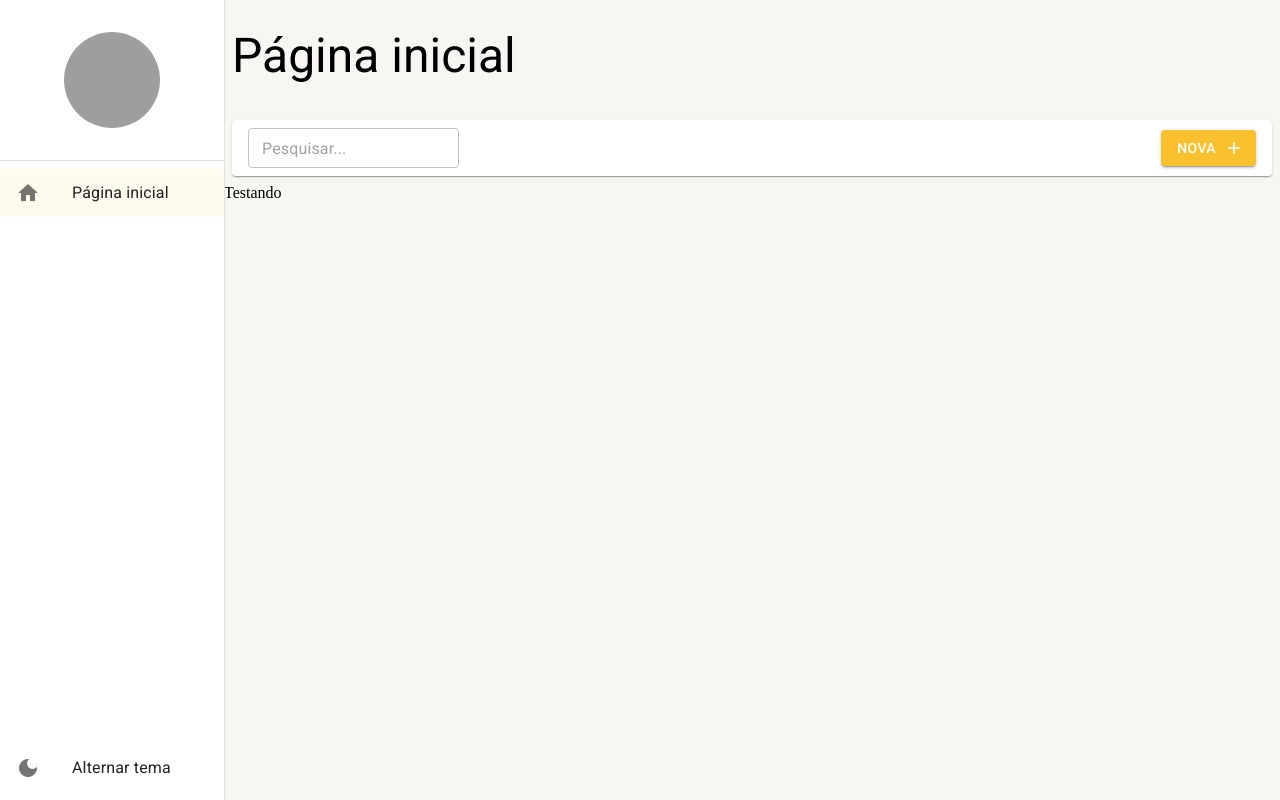
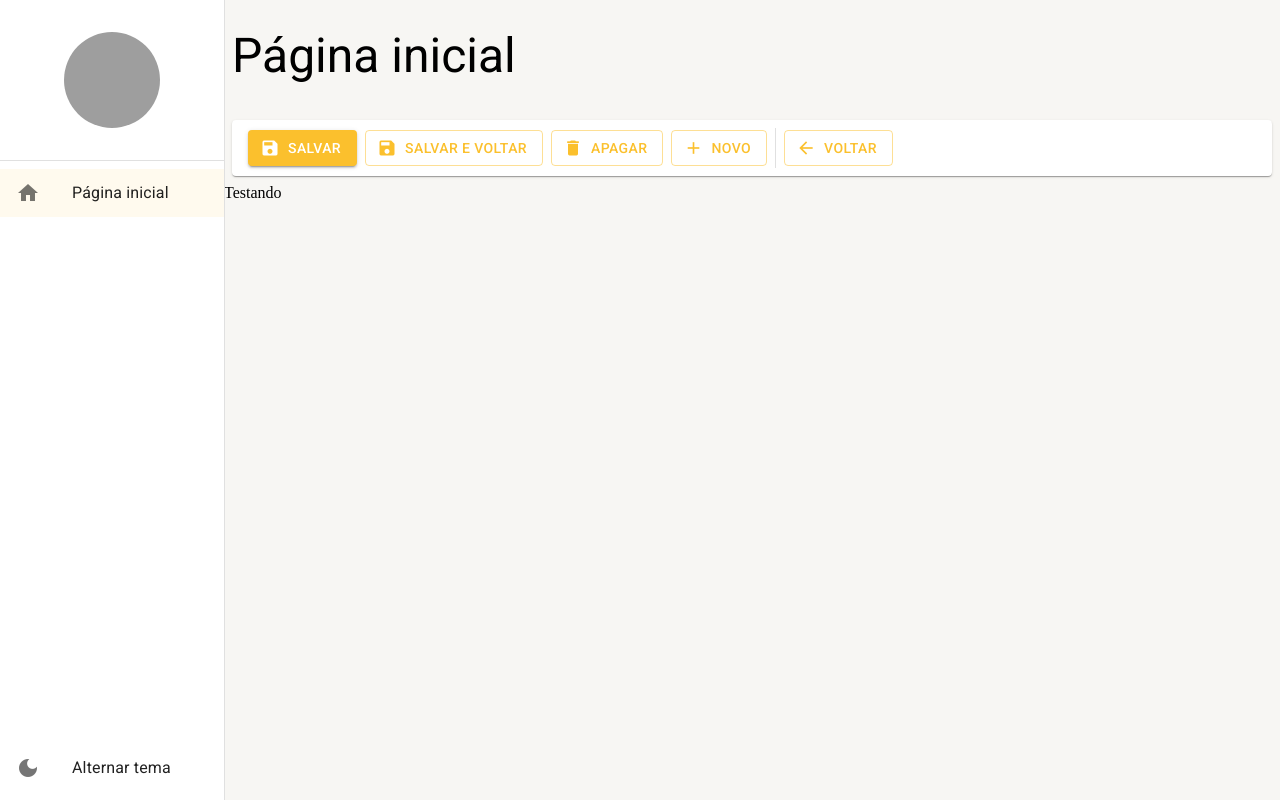
Before and after one commit to DrikaAdriana/materialui, a React (Create React App) app: page /pagina-inicial in a window 1280 px wide. Built offline with nearby package versions, Linux system fonts and the light colour scheme; grey boxes are pictures that could not be loaded.

Commit message:
adicionando botões e detalhes

```diff
--- a/src/pages/dashboard/Dashboard.tsx
+++ b/src/pages/dashboard/Dashboard.tsx
@@ -1,4 +1,5 @@
-import { FerramentasDaListagem } from '../../shared/components';
+
+import { FerramentasDeDetalhe } from '../../shared/components/ferramentas-de-detalhes/FerramentasDeDetalhe';
 import { LayoutBaseDePagina } from '../../shared/layouts';
 
 export const Dashboard = () => {
@@ -7,10 +8,7 @@ export const Dashboard = () => {
     <LayoutBaseDePagina
       titulo='Página inicial'
       barraDeFerramentas={(
-        <FerramentasDaListagem
-          mostrarInputBusca
-          textoBotaoNovo='Nova'
-        />
+        <FerramentasDeDetalhe/>
       )}>
            Testando
     </LayoutBaseDePagina>);
--- /dev/null
+++ b/src/shared/components/ferramentas-de-detalhes/FerramentasDeDetalhe.tsx
@@ -0,0 +1,47 @@
+import { Box, Paper, useTheme, Icon, Button, Divider} from '@mui/material';
+
+export const FerramentasDeDetalhe: React.FC = () => {
+  const theme = useTheme();
+
+  return (
+    <Box
+      gap={1}
+      marginX={1}
+      padding={1}
+      paddingX={2}
+      display='flex'
+      alignItems='center'
+      height={theme.spacing(5)}
+      component={Paper}
+    >
+      <Button
+        color='primary'
+        variant='contained'
+        startIcon={<Icon>save</Icon>}
+      >Salvar</Button>
+      <Button
+        color='primary'
+        variant='outlined'
+        startIcon={<Icon>save</Icon>}
+      >Salvar e voltar</Button>
+      <Button
+        color='primary'
+        variant='outlined'
+        startIcon={<Icon>delete</Icon>}
+      >Apagar</Button>
+      <Button
+        color='primary'
+        variant='outlined'
+        startIcon={<Icon>add</Icon>}
+      >Novo</Button>
+
+      <Divider variant='middle' orientation='vertical' />
+
+      <Button
+        color='primary'
+        variant='outlined'
+        startIcon={<Icon>arrow_back</Icon>}
+      >VOLTAR</Button>
+    </Box>
+  );
+};
--- a/src/shared/components/index.ts
+++ b/src/shared/components/index.ts
@@ -1,3 +1,4 @@
 
 export * from './ferramentas-da-listagem/FerramentasDaListagem';
+export * from './ferramentas-de-detalhes/FerramentasDeDetalhe';
 export * from './menu-lateral/MenuLateral';
```
